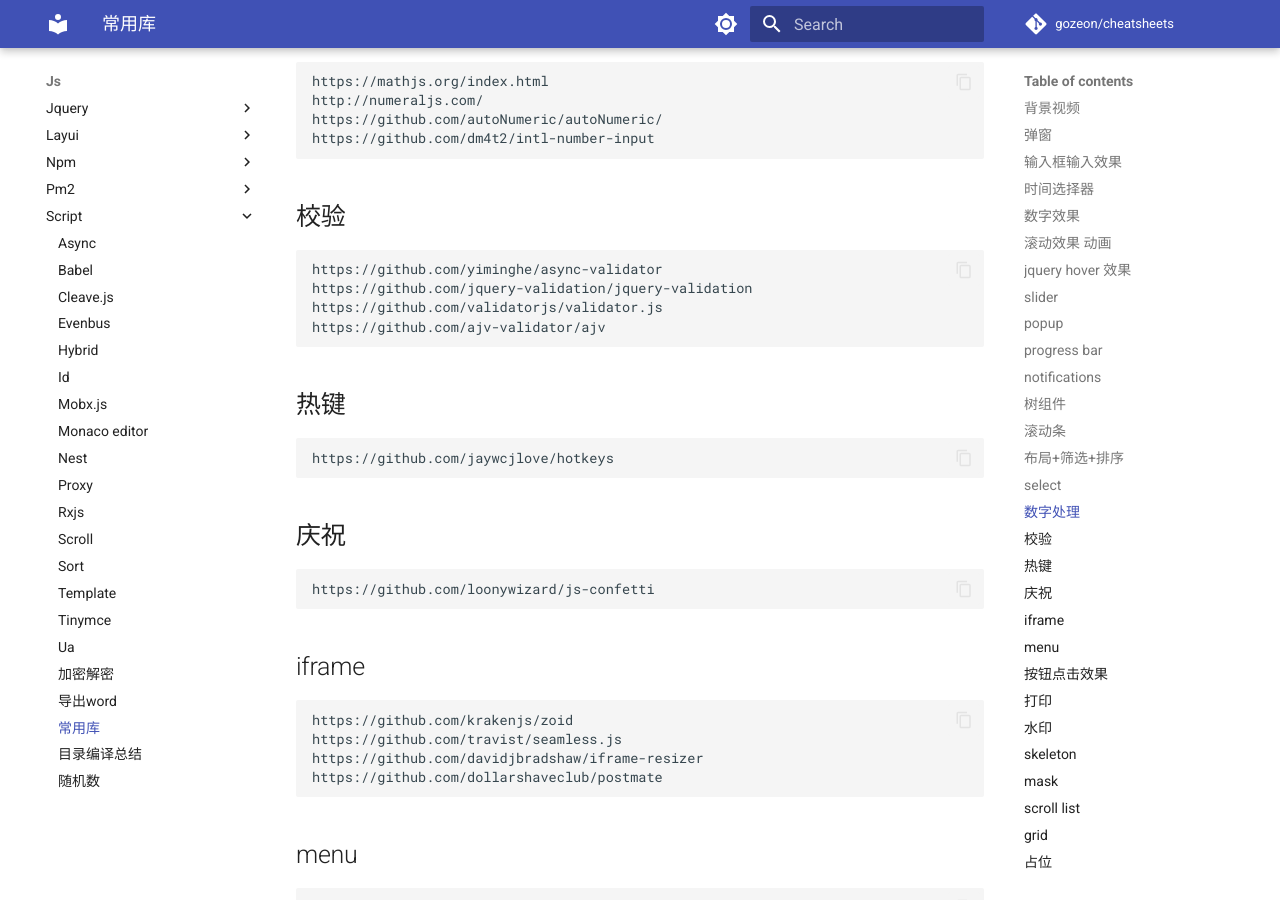
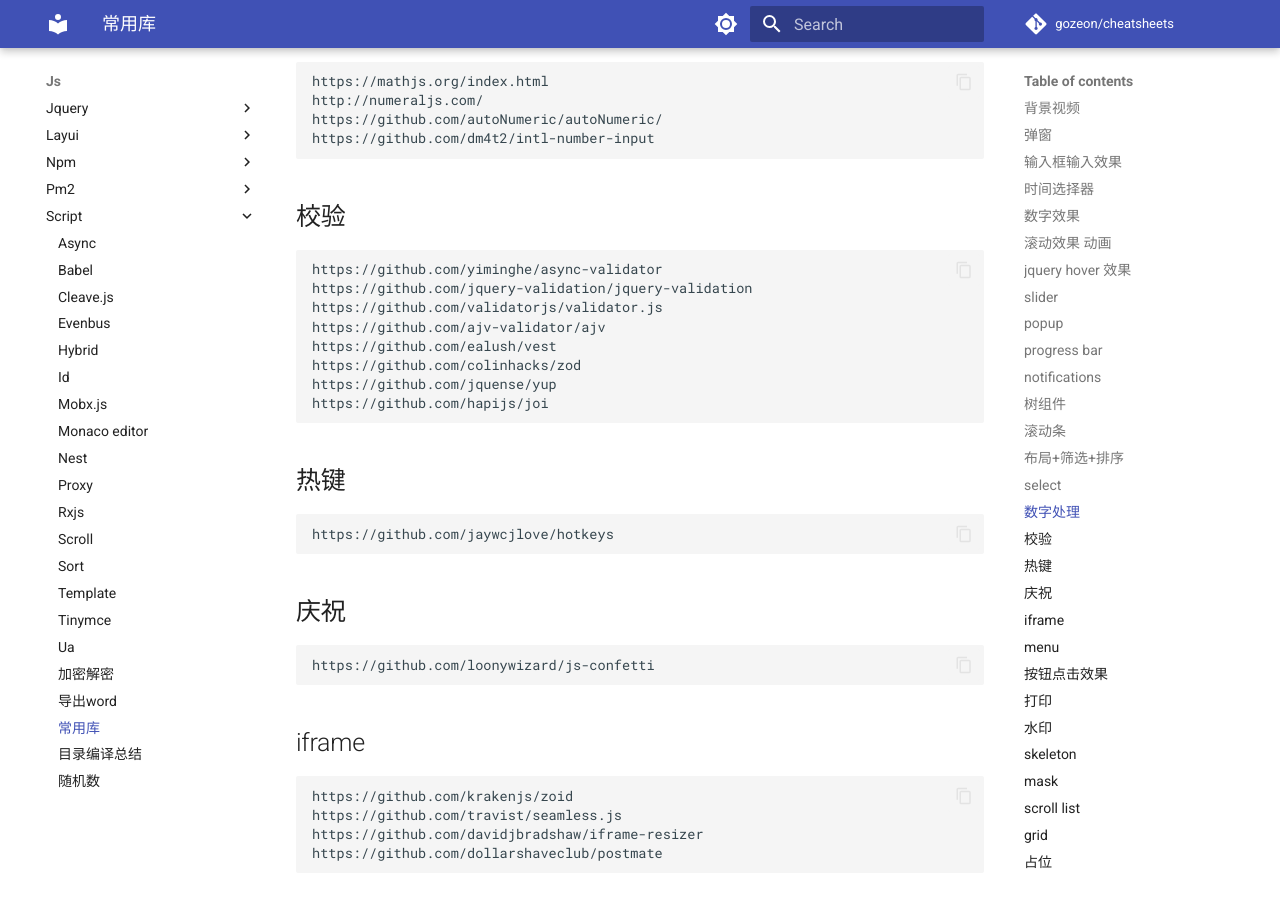
Before and after one commit to gozeon/cheatsheets, an MkDocs documentation site: the page built from docs/js/script/常用库.md, in a window 1280 px wide and 900 px high, scrolled down 2620 px. Built offline with MkDocs 1.6.1 and Material for MkDocs 9.7.7, drawn with Linux system fonts in a browser that asks for light colours; comment, search, counter and statistics services are not loaded; some of the changed lines change nothing that is shown.

Commit message:
Update 常用库.md

```diff
--- a/docs/js/script/常用库.md
+++ b/docs/js/script/常用库.md
@@ -95,6 +95,10 @@
     https://github.com/jquery-validation/jquery-validation
     https://github.com/validatorjs/validator.js
     https://github.com/ajv-validator/ajv
+    https://github.com/ealush/vest
+    https://github.com/colinhacks/zod
+    https://github.com/jquense/yup
+    https://github.com/hapijs/joi
 
 ## 热键
 
```
